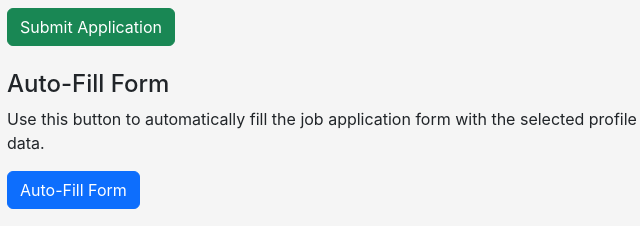
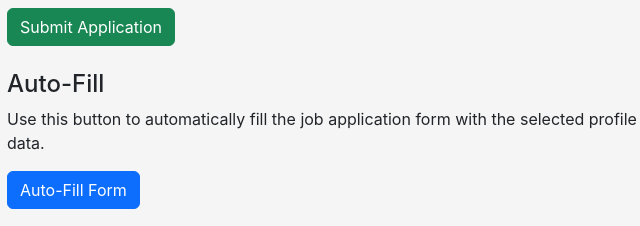
Before and after one commit to rasadli/AutoFormFiller, a browser extension: page index.html in a window 1280 px wide. Shown: the part 2093-2319 px from the top of the page, 13-653 px from the left. Drawn offline with Linux system fonts and the light colour scheme.

Commit message:
update form.

```diff
--- a/index.html
+++ b/index.html
@@ -87,7 +87,7 @@
     </div>
 
     <div class="mt-4">
-        <h4>Auto-Fill Form</h4>
+        <h4>Auto-Fill </h4>
         <p>Use this button to automatically fill the job application form with the selected profile data.</p>
         <button id="auto-fill-btn" class="btn btn-primary">Auto-Fill Form</button>
     </div>
```
